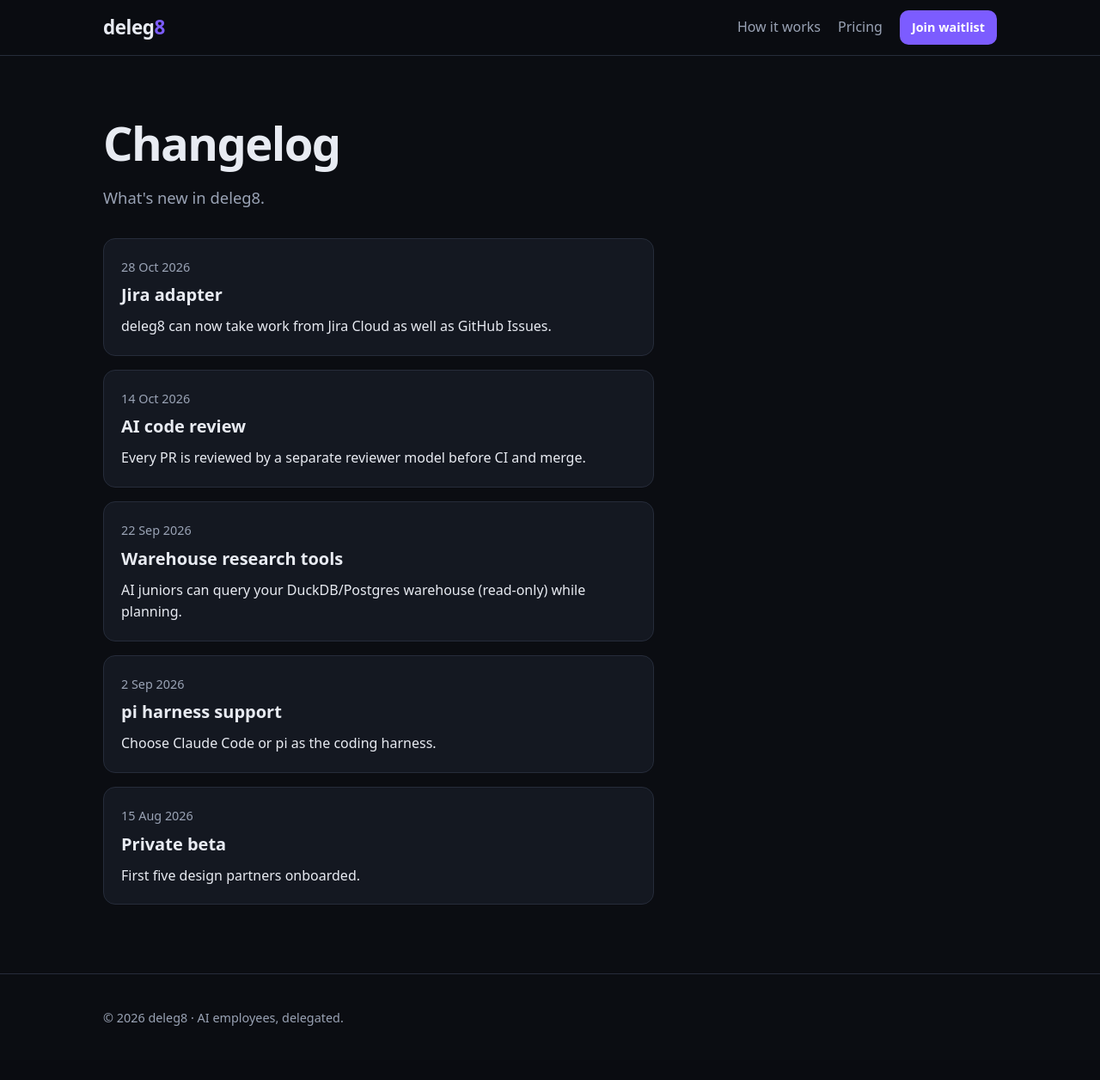
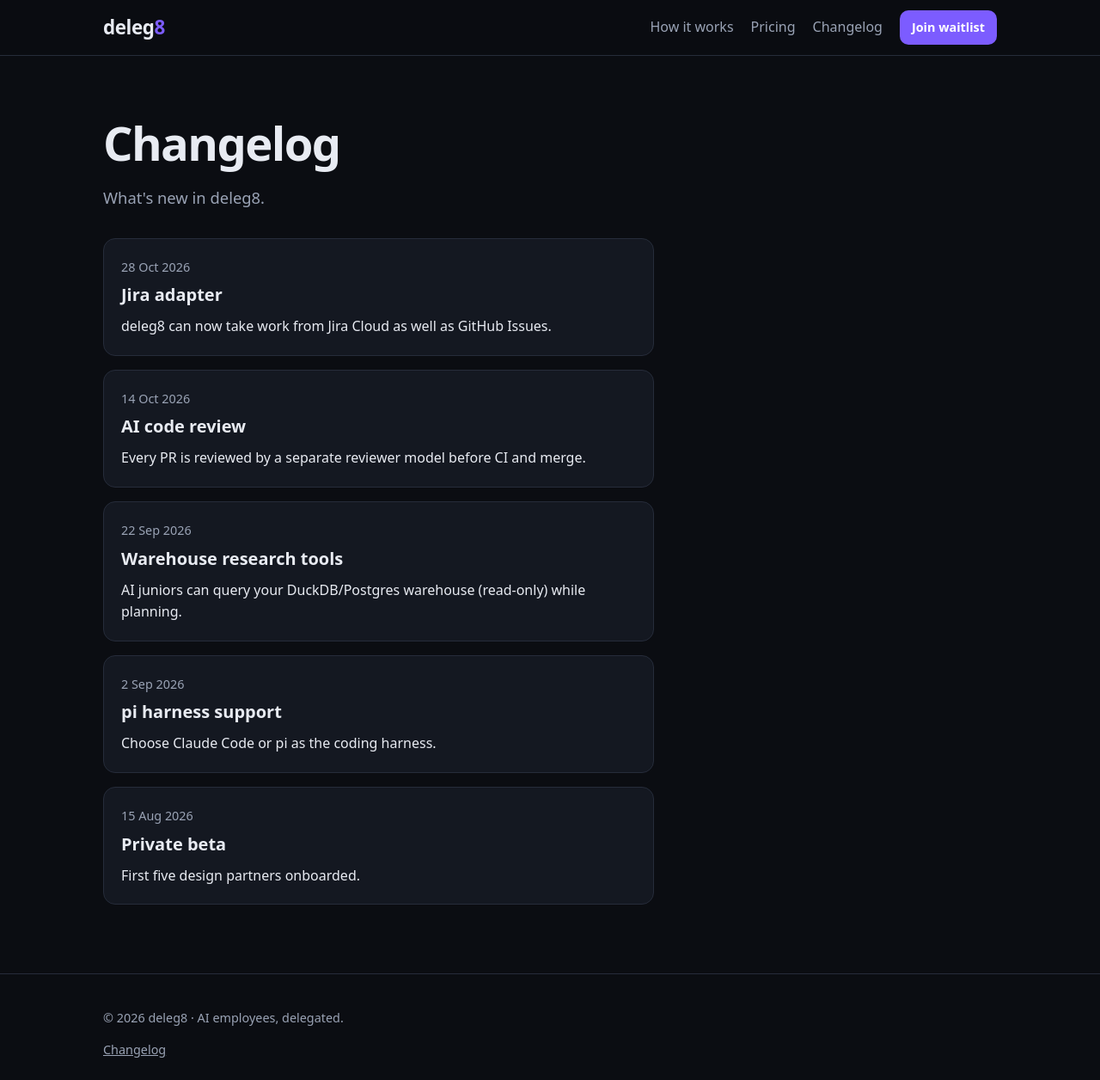
Before and after one commit to attrivivekai/deleg8-website, a FastAPI app: page /changelog in a window 1280 px wide. Shown: the whole page at 86% size. Before the commit the page ends 1193 px from the top, so only its background shows below. Run offline with FastAPI, Linux system fonts and the light colour scheme.

Commit message:
feat: link changelog from main navigation and footer (#9) (#9) (#15)

```diff
--- a/app/static/style.css
+++ b/app/static/style.css
@@ -76,3 +76,7 @@ h1 { font-size: clamp(2rem, 5vw, 3.4rem); line-height: 1.1; letter-spacing: -0.0
 .changelog time { color: var(--muted); font-size: 0.9rem; }
 .changelog h2 { margin: 4px 0 8px; font-size: 1.25rem; }
 .changelog p { margin: 0; }
+
+.footer-links { margin-top: 8px; display: flex; gap: 16px; }
+.footer-links a { color: var(--muted); }
+.footer-links a:hover { color: var(--text); }
--- a/app/templates/base.html
+++ b/app/templates/base.html
@@ -14,6 +14,7 @@
       <nav>
         <a href="{{ url('/how-it-works') }}">How it works</a>
         <a href="{{ url('/pricing') }}">Pricing</a>
+        <a href="{{ url('/changelog') }}">Changelog</a>
         <a class="btn btn-small" href="{{ url('/') }}#waitlist">Join waitlist</a>
       </nav>
     </div>
@@ -24,6 +25,9 @@
   <footer class="footer">
     <div class="wrap">
       <p>&copy; 2026 deleg8 · AI employees, delegated.</p>
+      <nav class="footer-links">
+        <a href="{{ url('/changelog') }}">Changelog</a>
+      </nav>
     </div>
   </footer>
   <script>window.DELEG8_STATIC = {{ 'true' if static_mode else 'false' }};</script>
```
Also changed, not shown: tests/test_pages.py (+18 -0 lines).
